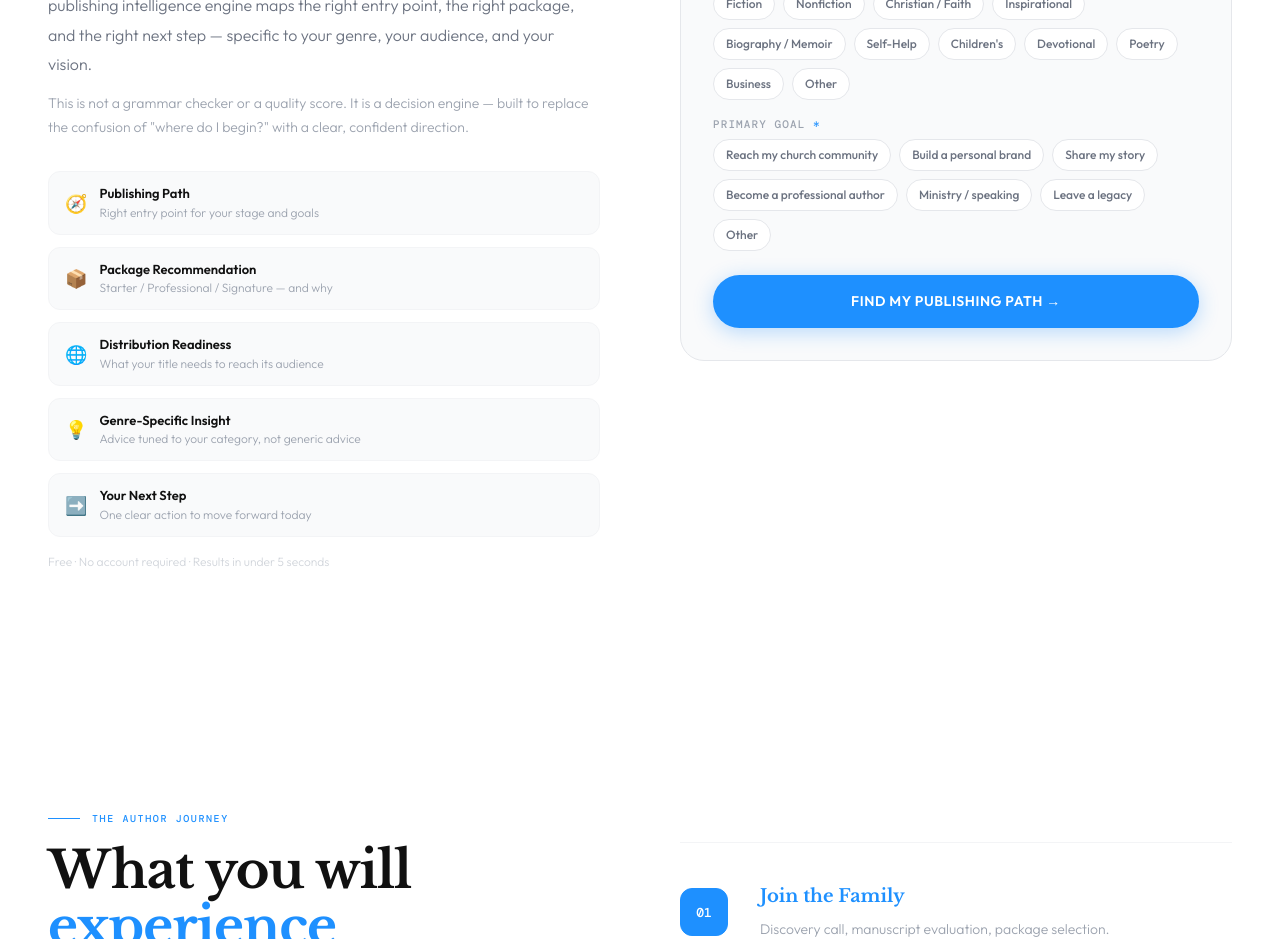
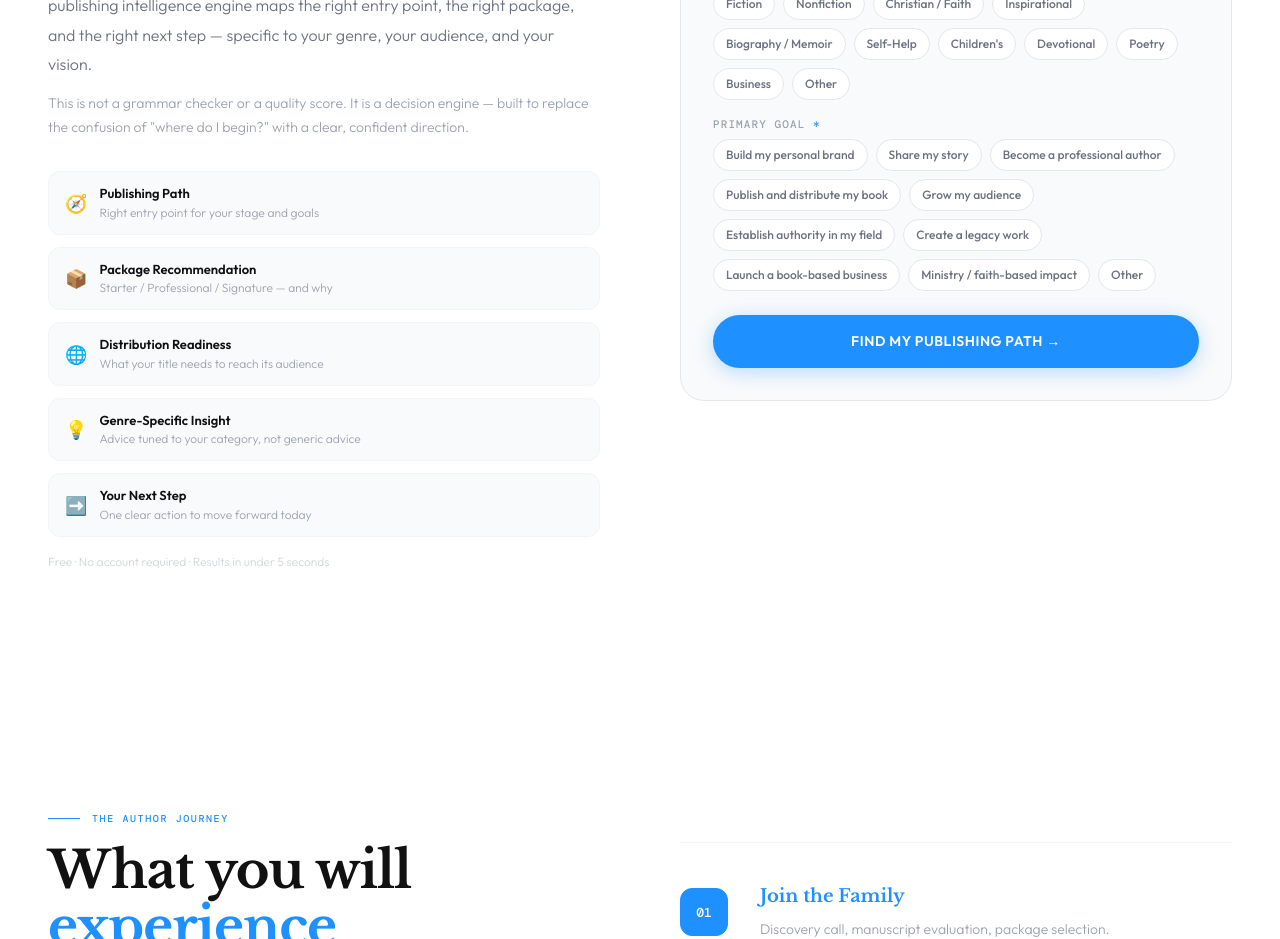
Before and after one commit to jmerrillorg/jmerrill-pub, a Next.js app: page / in a window 1280 px wide. Shown: the part 3840-4779 px from the top of the page. Built offline with nearby package versions, Linux system fonts and the light colour scheme.

Commit message:
Neutralize join form primary goal options

```diff
--- a/app/join/JoinForm.tsx
+++ b/app/join/JoinForm.tsx
@@ -4,7 +4,18 @@ import { useState } from 'react'
 import Link from 'next/link'
 
 const GENRES = ['Fiction', 'Nonfiction', 'Christian / Faith', 'Inspirational', 'Biography / Memoir', 'Self-Help', "Children's", 'Devotional', 'Poetry', 'Business', 'Other']
-const GOALS  = ['Reach my church community', 'Build a personal brand', 'Share my story', 'Become a professional author', 'Ministry / speaking', 'Leave a legacy', 'Other']
+const GOALS = [
+  'Build my personal brand',
+  'Share my story',
+  'Become a professional author',
+  'Publish and distribute my book',
+  'Grow my audience',
+  'Establish authority in my field',
+  'Create a legacy work',
+  'Launch a book-based business',
+  'Ministry / faith-based impact',
+  'Other',
+]
 
 type Status = 'idle' | 'submitting' | 'success' | 'error'
 
--- a/components/sections/UpgradedSections.tsx
+++ b/components/sections/UpgradedSections.tsx
@@ -318,7 +318,18 @@ export function BookAnalyzerSection() {
   const [error, setError] = useState('')
 
   const genres = ['Fiction', 'Nonfiction', 'Christian / Faith', 'Inspirational', 'Biography / Memoir', 'Self-Help', "Children's", 'Devotional', 'Poetry', 'Business', 'Other']
-  const goals  = ['Reach my church community', 'Build a personal brand', 'Share my story', 'Become a professional author', 'Ministry / speaking', 'Leave a legacy', 'Other']
+  const goals = [
+    'Build my personal brand',
+    'Share my story',
+    'Become a professional author',
+    'Publish and distribute my book',
+    'Grow my audience',
+    'Establish authority in my field',
+    'Create a legacy work',
+    'Launch a book-based business',
+    'Ministry / faith-based impact',
+    'Other',
+  ]
 
   const analyze = useCallback(async () => {
     if (!form.title || !form.genre || !form.goal) { setError('Please fill in the required fields.'); return }
```
